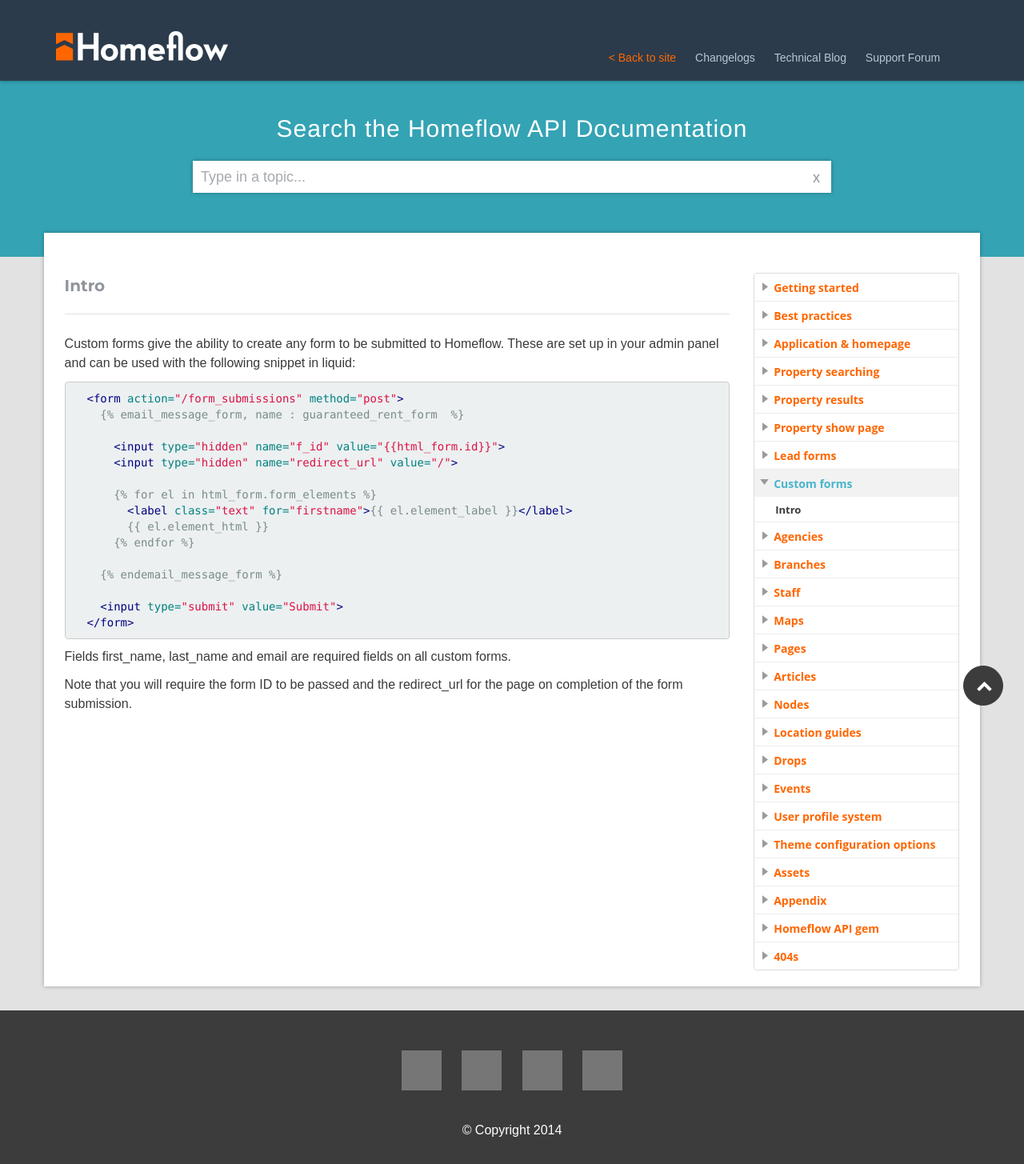
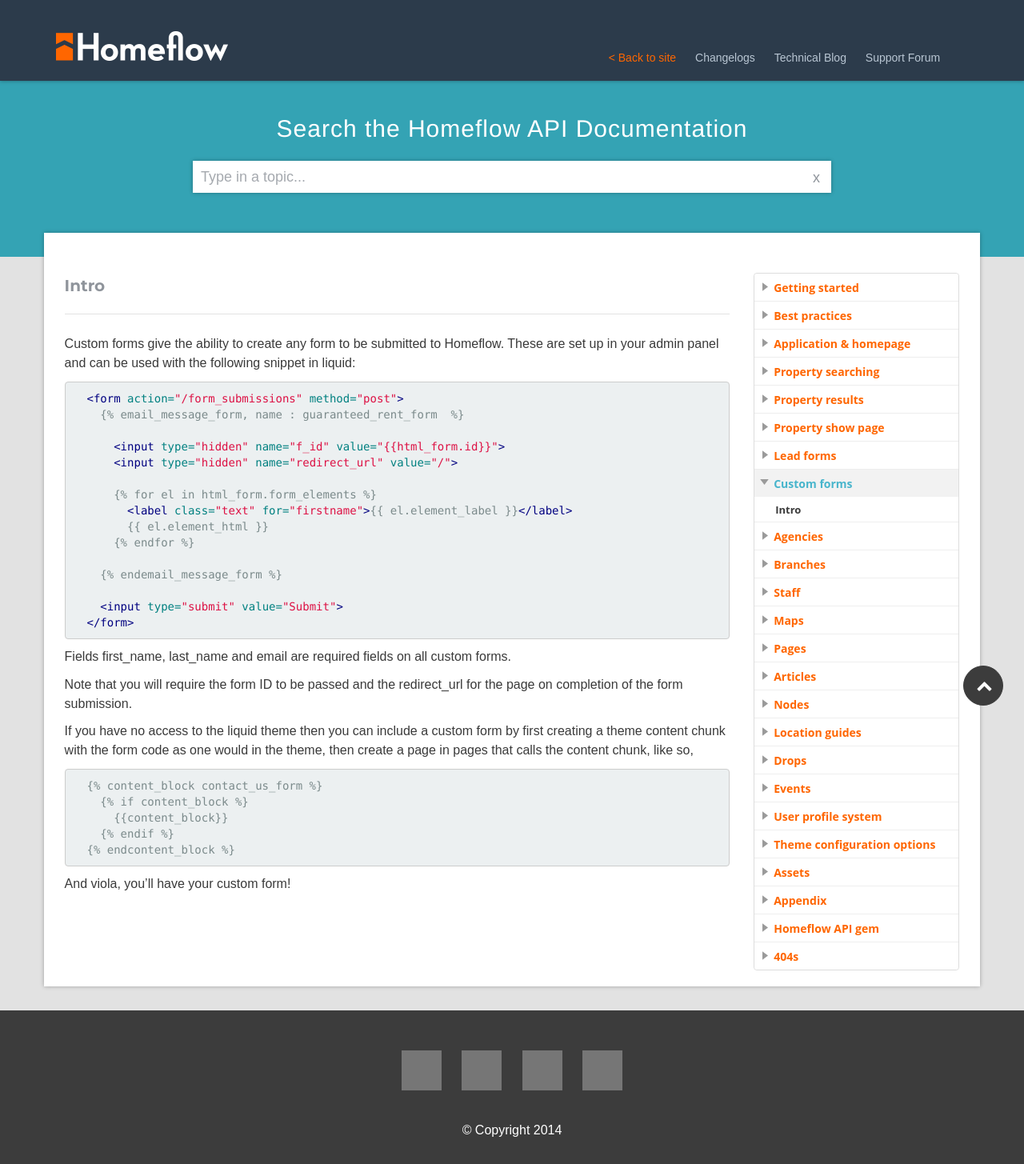
Before and after one commit to homeflow/homeflow.github.io, a Jekyll site: the page built from _posts/custom-forms/2015-10-01-intro.md, in a window 1280 px wide. Shown: the whole page at 80% size. Built offline with Jekyll 4.4.1, drawn with Linux system fonts in a browser that asks for light colours; grey boxes are pictures that could not be loaded.

Commit message:
Adding form without access to theme

```diff
--- a/_posts/custom-forms/2015-10-01-intro.md
+++ b/_posts/custom-forms/2015-10-01-intro.md
@@ -29,3 +29,17 @@ Custom forms give the ability to create any form to be submitted to Homeflow. Th
 Fields first_name, last_name and email are required fields on all custom forms.
 
 Note that you will require the form ID to be passed and the redirect_url for the page on completion of the form submission.
+
+If you have no access to the liquid theme then you can include a custom form by first creating a theme content chunk with the form code as one would in the theme, then create a page in pages that calls the content chunk, like so,
+
+{% highlight html %}
+{% raw %}
+  {% content_block contact_us_form %}
+    {% if content_block %}
+      {{content_block}}
+    {% endif %}
+  {% endcontent_block %}
+{% endraw %}
+{% endhighlight %}
+
+And viola, you’ll have your custom form!
```
